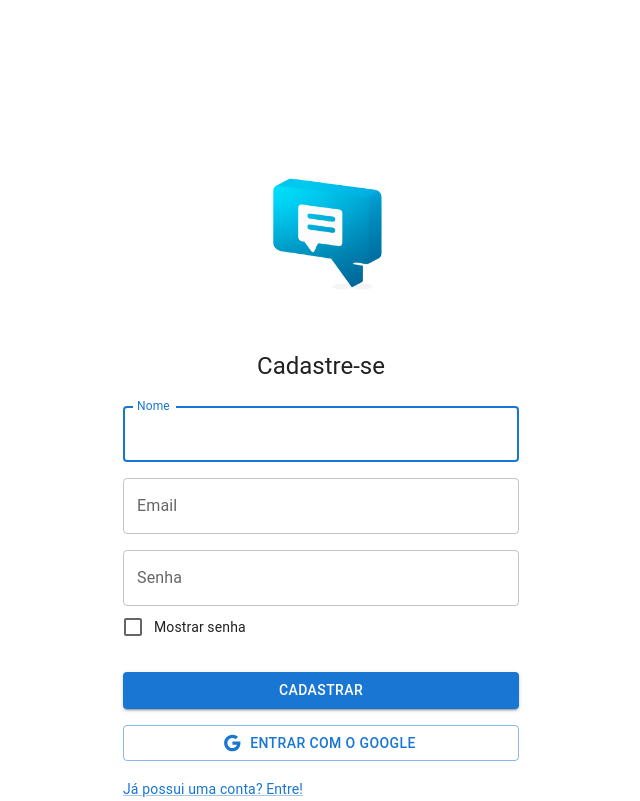
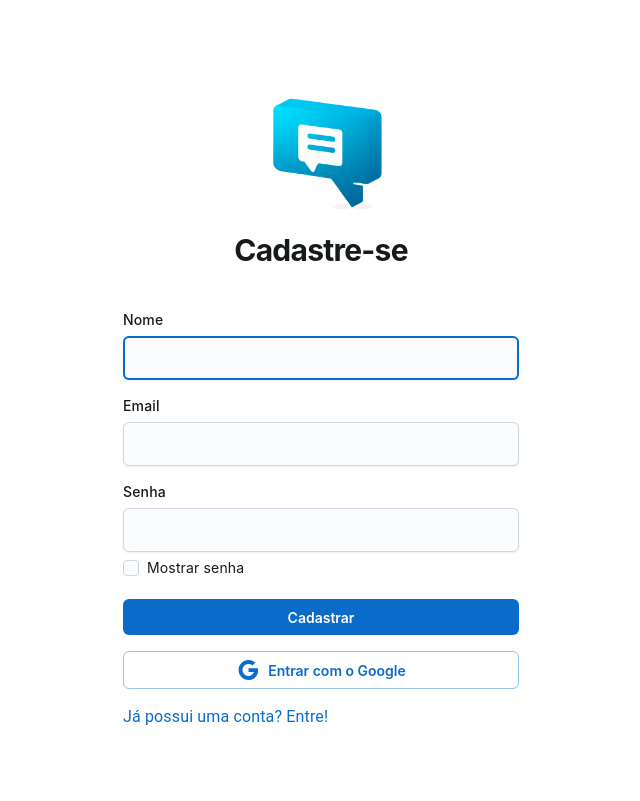
Before and after one commit to dollyzn/chatbox, a React (Create React App) app: page /signup in a window 1280 px wide. Shown: the whole page, without its empty margins (319-959 px from the left). Built offline with nearby package versions, Linux system fonts and the light colour scheme.

Commit message:
intoduction to joyUi

```diff
--- a/package.json
+++ b/package.json
@@ -3,9 +3,10 @@
   "version": "0.1.0",
   "private": true,
   "dependencies": {
-    "@emotion/react": "^11.10.5",
-    "@emotion/styled": "^11.10.5",
+    "@emotion/react": "^11.10.6",
+    "@emotion/styled": "^11.10.6",
     "@mui/icons-material": "^5.11.0",
+    "@mui/joy": "^5.0.0-alpha.72",
     "@mui/material": "^5.11.7",
     "@testing-library/jest-dom": "^5.16.5",
     "@testing-library/react": "^13.4.0",
--- a/src/context/index.js
+++ b/src/context/index.js
@@ -122,7 +122,6 @@ export const AuthProvider = ({ children }) => {
   };
 
   const GoogleSign = async (auth, provider) => {
-    setLoading(true);
     try {
       const userCredential = await signInWithPopup(auth, provider);
 
@@ -142,7 +141,6 @@ export const AuthProvider = ({ children }) => {
         progress: undefined,
         theme: "light",
       });
-      setLoading(false);
     } catch (error) {
       const errorMessage = error.message;
       toast.error(errorMessage, {
@@ -155,7 +153,6 @@ export const AuthProvider = ({ children }) => {
         progress: undefined,
         theme: "light",
       });
-      setLoading(false);
     }
   };
 
--- a/src/pages/SignUp/index.js
+++ b/src/pages/SignUp/index.js
@@ -6,31 +6,35 @@ import { Link as RouterLink } from "react-router-dom";
 import * as Yup from "yup";
 
 import {
-  Button,
   CssBaseline,
   TextField,
-  Link,
   Grid,
   Box,
-  Typography,
   Container,
   FormControlLabel,
+} from "@mui/material";
+import {
   Checkbox,
-} from "@mui/material";
-import { createTheme, ThemeProvider } from "@mui/material/styles";
+  Button,
+  Input,
+  FormControl,
+  FormLabel,
+  FormHelperText,
+  Typography,
+  Link,
+} from "@mui/joy";
 
 import GoogleIcon from "@mui/icons-material/Google";
 import loginIcon from "../../assets/icon.png";
-
-const theme = createTheme();
 
 const SignUp = () => {
   const { SignUp, GoogleSign, signed } = useContext(AuthContext);
   const [formError, setFormError] = useState({});
   const [showPassword, setShowPassword] = useState(false);
+  const [loading, setLoading] = useState(false);
 
   function RenderLink(props) {
-    const { to, variant, text } = props;
+    const { to, level, underline, text } = props;
 
     const renderLink = React.useMemo(
       () =>
@@ -41,11 +45,17 @@ const SignUp = () => {
     );
 
     return (
-      <Link component={renderLink} variant={variant}>
+      <Link component={renderLink} level={level} underline={underline}>
         {text}
       </Link>
     );
   }
+
+  const handleGoogleSignIn = async () => {
+    setLoading(true);
+    await GoogleSign(auth, provider);
+    setLoading(false);
+  };
 
   const handleSubmit = async (event) => {
     event.preventDefault();
@@ -80,12 +90,11 @@ const SignUp = () => {
     return <Navigate to="/home" />;
   } else {
     return (
-      <ThemeProvider theme={theme}>
       <Container component="main" maxWidth="xs">
         <CssBaseline />
         <Box
           sx={{
-              marginTop: 20,
+            marginTop: 10,
             display: "flex",
             flexDirection: "column",
             alignItems: "center",
@@ -97,7 +106,7 @@ const SignUp = () => {
             alt="Logo Icon"
             draggable="false"
           />
-            <Typography component="h1" variant="h5" sx={{ mt: 5 }}>
+          <Typography level="h2" sx={{ mb: 2 }}>
             Cadastre-se
           </Typography>
           <Box
@@ -106,24 +115,27 @@ const SignUp = () => {
             onSubmit={handleSubmit}
             sx={{ mt: 3 }}
           >
+            <FormControl>
               <Grid container spacing={2}>
                 <Grid item xs={12}>
-                  <TextField
+                  <FormLabel>Nome</FormLabel>
+                  <Input
+                    fullWidth
+                    size="lg"
                     autoComplete="given-name"
                     name="name"
-                    fullWidth
                     id="name"
-                    label="Nome"
                     error={Boolean(formError.name)}
                     helperText={formError.name}
                     autoFocus
                   />
                 </Grid>
                 <Grid item xs={12}>
-                  <TextField
+                  <FormLabel>Email</FormLabel>
+                  <Input
                     fullWidth
+                    size="lg"
                     id="email"
-                    label="Email"
                     name="email"
                     autoComplete="email"
                     error={Boolean(formError.email)}
@@ -131,45 +143,42 @@ const SignUp = () => {
                   />
                 </Grid>
                 <Grid item xs={12}>
-                  <TextField
+                  <FormLabel>Senha</FormLabel>
+                  <Input
                     fullWidth
+                    size="lg"
                     name="password"
-                    label="Senha"
                     type={showPassword ? "text" : "password"}
                     id="password"
                     autoComplete="new-password"
                     error={Boolean(formError.password)}
                     helperText={formError.password}
                   />
-                  <FormControlLabel
-                    control={
+
                   <Checkbox
                     onChange={() => setShowPassword(!showPassword)}
-                      />
-                    }
                     label="Mostrar senha"
-                    sx={{
-                      "& .MuiFormControlLabel-label": {
-                        fontSize: 14,
-                      },
-                    }}
+                    size="sm"
+                    sx={{ mt: 1 }}
                   />
                 </Grid>
               </Grid>
               <Button
                 type="submit"
                 fullWidth
-                variant="contained"
-                sx={{ mt: 3, mb: 2 }}
+                variant="solid"
+                sx={{ mt: 2, mb: 2 }}
               >
                 Cadastrar
               </Button>
               <Button
+                loading={loading}
+                loadingPosition="start"
                 variant="outlined"
                 fullWidth
                 sx={{ mb: 2 }}
-                onClick={() => GoogleSign(auth, provider)}
-                startIcon={<GoogleIcon />}
+                onClick={handleGoogleSignIn}
+                startDecorator={<GoogleIcon />}
               >
                 Entrar com o Google
               </Button>
@@ -177,15 +186,16 @@ const SignUp = () => {
                 <Grid item xs>
                   <RenderLink
                     to="/login"
-                    variant="body2"
+                    level="body2"
+                    underline="hover"
                     text="Já possui uma conta? Entre!"
                   ></RenderLink>
                 </Grid>
               </Grid>
+            </FormControl>
           </Box>
         </Box>
       </Container>
-      </ThemeProvider>
     );
   }
 };
```
Also changed, not shown: 1 other file (tests, documents, lock files or other folders). Lines whose indentation alone changed are shown as unchanged.
